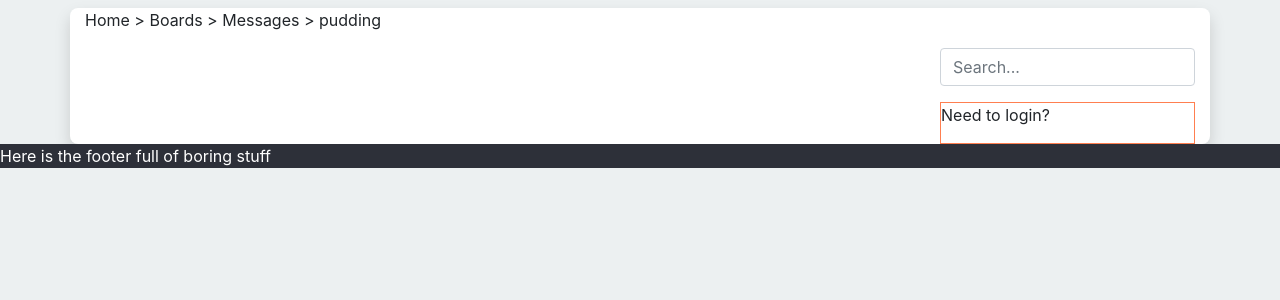
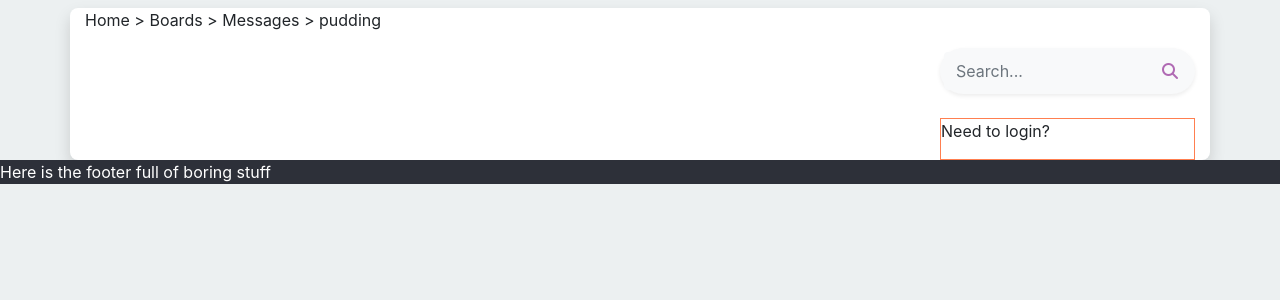
Before and after one commit to Freecey/Bulletin-Board-Project, a PHP site: page / in a window 1280 px wide. Shown: the part 48-348 px from the top of the page. Run offline with PHP 8.4, Linux system fonts and the light colour scheme; data that the repository does not hold is empty; some libraries are stand-ins or nearby versions.

Commit message:
search-bar in-dev

```diff
--- a/includes/search.php
+++ b/includes/search.php
@@ -11,10 +11,16 @@
 ?>
 
 
-<form action="" methode="GET" >
-    <input type="text" name="search" placeholder="Search..."  class="form-control form-rounded">
+<form atcion="" methode="GET "class="form-group">
+    <div class="p-1 bg-light rounded rounded-pill shadow-sm mb-4">
+        <div class="input-group">
+            <input type="search" name="search" placeholder="Search..." aria-describedby="button-addon1" class="form-control border-0 bg-light">
+            <div class="input-group-append">
+            <button id="button-addon1" type="submit" class="btn btn-link text-primary"><i class="fa fa-search"></i></button>
+            </div>
+        </div>
+    </div>
 </form>
-
 
 <ul>
     <?php while ($datas = $response->fetch()){ ?>
```
